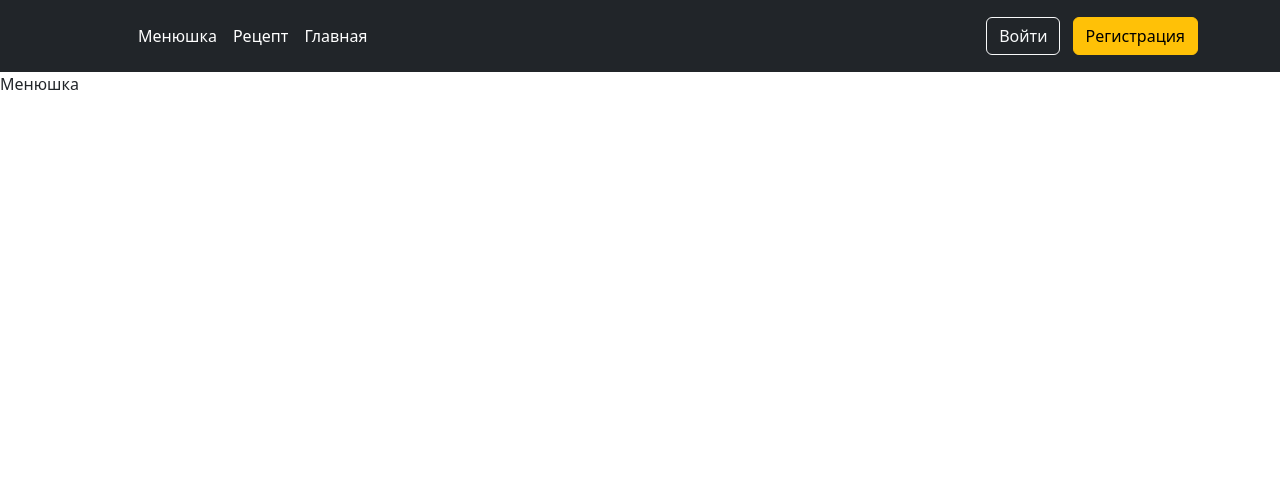
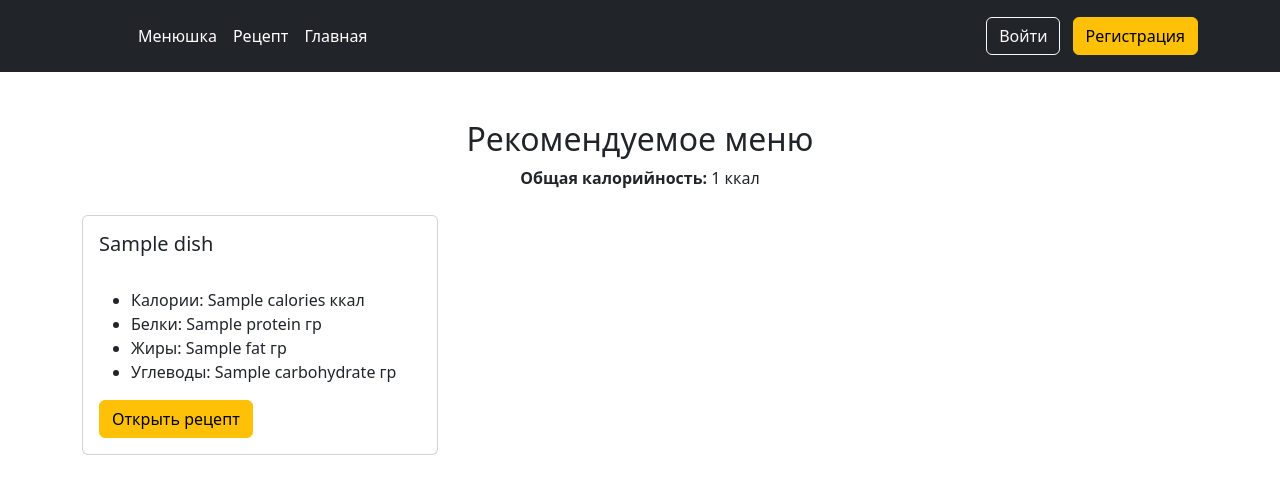
Before and after one commit to AlexanderZavgorodniy/Progotovku, a Django app: template main/templates/menu.html in a window 1280 px wide. Shown: the top 494 px of the page. Run offline with Django 3.2, Linux system fonts and the light colour scheme; the template is opened without the code that fills it: most values are stand-ins (such as "Sample title", 1, 10 or a date in 2020).

Commit message:
Fix pagination display. Add profile and daily calorie count. Add recommended 3 course menu.

```diff
--- a/main/models.py
+++ b/main/models.py
@@ -1,3 +1,4 @@
+from django.contrib.auth.models import User
 from django.db import models
 
 
@@ -18,3 +19,8 @@ class ProductDish(models.Model):
     product = models.ForeignKey(Product, on_delete=models.CASCADE)
     dish = models.ForeignKey(Dish, on_delete=models.CASCADE)
     size = models.CharField(max_length = 200)
+
+
+class ProfileData(models.Model):
+    user = models.OneToOneField(User, on_delete=models.CASCADE)
+    calories_num = models.IntegerField()
--- a/main/templates/menu.html
+++ b/main/templates/menu.html
@@ -1,8 +1,44 @@
 {% extends 'base.html' %}
 {% load my_tags %}
-{% block title %} Менюшка {% endblock %}
+{% block title %} Меню {% endblock %}
 {% block content %}
-<p>
-    Менюшка
-</p>
+<main>
+    <style>
+        .card-title {
+            min-height: 48px; /* Минимальная высота для двух строк */
+            line-height: 24px; /* Высота одной строки */
+            display: -webkit-box;
+            -webkit-line-clamp: 2; /* Количество строк */
+            -webkit-box-orient: vertical;
+            overflow: hidden;
+            text-overflow: ellipsis;
+        }
+    </style>
+    <div class="container">
+        <h2 class="text-center mt-5">Рекомендуемое меню</h2>
+        {% if error %}
+            <p class="text-danger text-center">{{ error }}</p>
+        {% else %}
+            <p class="text-center"><strong>Общая калорийность:</strong> {{ total_calories }} ккал</p>
+            <div class="row" style="margin-top: 25px;">
+                {% for dish in closest_dishes %}
+                    <div class="col-md-4">
+                        <div class="card mb-4">
+                            <div class="card-body">
+                                <h5 class="card-title h-100">{{ dish.name }}</h5>
+                                <ul class="h-100">
+                                    <li>Калории: {{ dish.calories }} ккал</li>
+                                    <li>Белки: {{ dish.protein }} гр</li>
+                                    <li>Жиры: {{ dish.fat }} гр</li>
+                                    <li>Углеводы: {{ dish.carbohydrate }} гр</li>
+                                </ul>
+                                <a href="{% url 'dish' dish.id %}" class="btn btn-warning">Открыть рецепт</a>
+                            </div>
+                        </div>
+                    </div>
+                {% endfor %}
+            </div>
+        {% endif %}
+    </div>
+</main>
 {% endblock %}
```
Also changed, not shown: main/templates/dish_all.html (+31 -25 lines), main/templates/profile.html (+39 -3 lines), main/utils.py (added, +12 -0 lines), main/views.py (+69 -1 lines), db.sqlite3, main/migrations/0002_profiledata.py (added).
